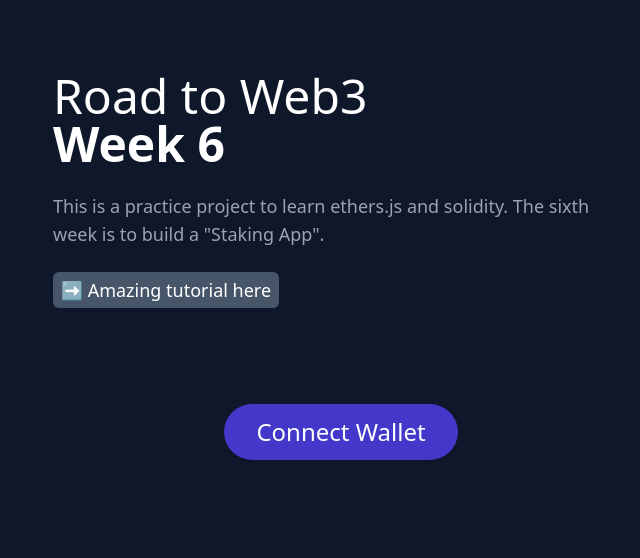
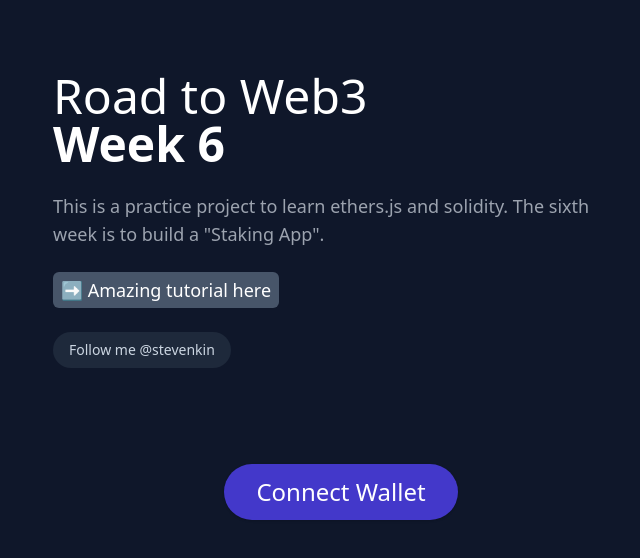
Before and after one commit to stevenlei/road-to-web3-week6-next, a Next.js app: page / in a window 1280 px wide. Shown: the top 558 px of the page, without its empty margins (299-939 px from the left). Built offline with nearby package versions, Linux system fonts and the light colour scheme.

Commit message:
add twitter link

```diff
--- a/pages/index.js
+++ b/pages/index.js
@@ -643,6 +643,15 @@ export default function Home() {
         >
           ➡️ Amazing tutorial here
         </a>
+        <br />
+        <a
+          target="_blank"
+          rel="noreferrer"
+          href="https://twitter.com/stevenkin"
+          className="mt-6 bg-slate-800 text-slate-300 rounded-full text-sm inline-block py-2 px-4 hover:bg-slate-700"
+        >
+          Follow me @stevenkin
+        </a>
       </p>
     </>
   );
```
